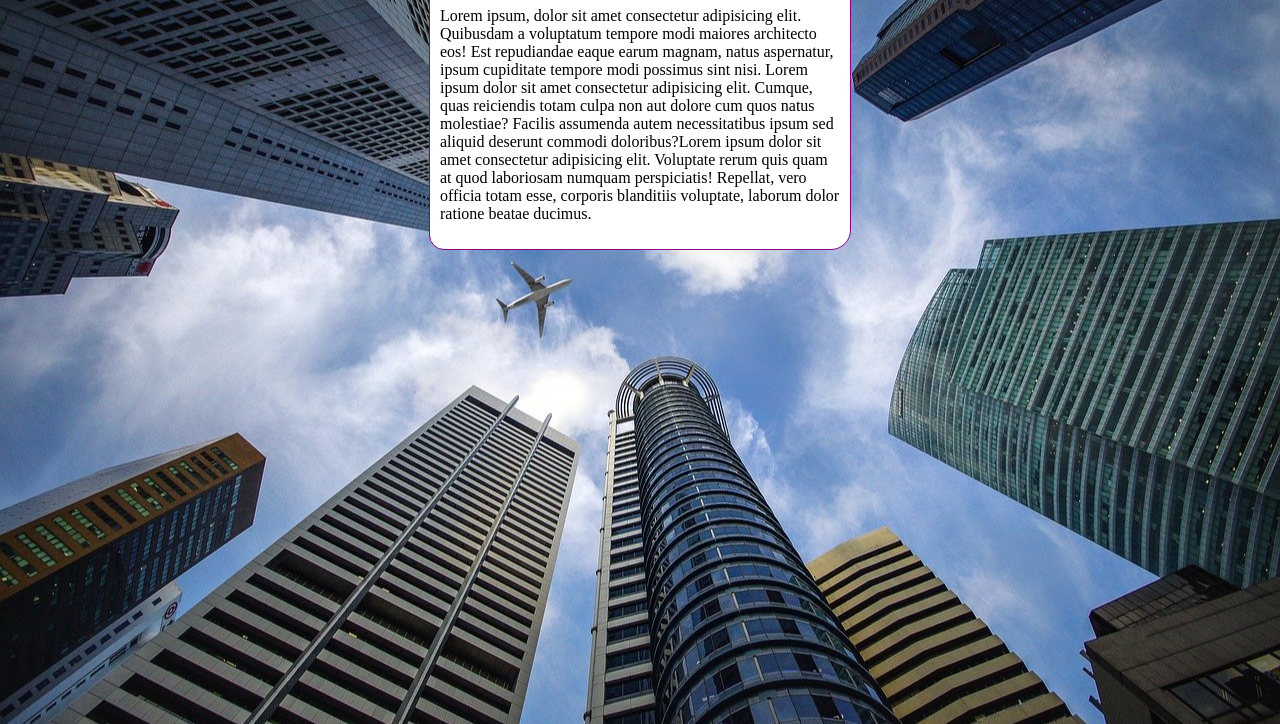
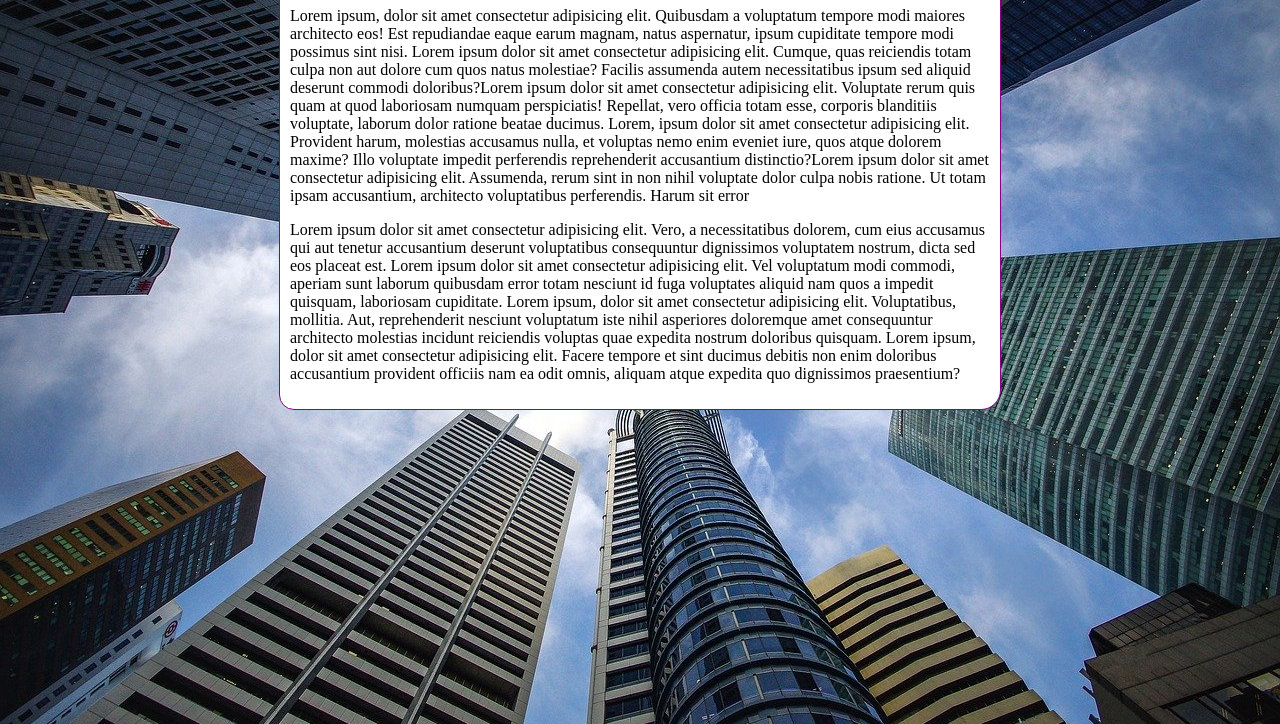
Before and after one commit to kennedyyp/html-css, a plain HTML site: page exercicios/ex22-modulo3/fundo006.html in a window 1280 px wide. Shown: the part 92-816 px from the top of the page. Drawn offline with Linux system fonts and the light colour scheme.

Commit message:
aprendendo back attachment e shorthando

```diff
--- a/exercicios/ex22-modulo3/fundo006.html
+++ b/exercicios/ex22-modulo3/fundo006.html
@@ -12,12 +12,15 @@
             background-repeat: no-repeat;
             background-position: center center;
             background-size: cover;
+                background-attachment: fixed;    }
 
-        }
+            /* Shorthand - Background color > image > position > repeat [size] > attachment
+            Ex: background: color url... */
 
-        main{
+             main{
             background-color: white;
-            width: 400px;
+            max-width: 700px;
+            min-width: 400px;
             padding: 10px;
             margin: auto;
             border: 1px solid darkmagenta;
@@ -28,7 +31,8 @@
 <body>
     <main>
         <h1>Teste de imagem de fundo</h1>
-        <p>Lorem ipsum, dolor sit amet consectetur adipisicing elit. Quibusdam a voluptatum tempore modi maiores architecto eos! Est repudiandae eaque earum magnam, natus aspernatur, ipsum cupiditate tempore modi possimus sint nisi. Lorem ipsum dolor sit amet consectetur adipisicing elit. Cumque, quas reiciendis totam culpa non aut dolore cum quos natus molestiae? Facilis assumenda autem necessitatibus ipsum sed aliquid deserunt commodi doloribus?Lorem ipsum dolor sit amet consectetur adipisicing elit. Voluptate rerum quis quam at quod laboriosam numquam perspiciatis! Repellat, vero officia totam esse, corporis blanditiis voluptate, laborum dolor ratione beatae ducimus.</p>
+        <p>Lorem ipsum, dolor sit amet consectetur adipisicing elit. Quibusdam a voluptatum tempore modi maiores architecto eos! Est repudiandae eaque earum magnam, natus aspernatur, ipsum cupiditate tempore modi possimus sint nisi. Lorem ipsum dolor sit amet consectetur adipisicing elit. Cumque, quas reiciendis totam culpa non aut dolore cum quos natus molestiae? Facilis assumenda autem necessitatibus ipsum sed aliquid deserunt commodi doloribus?Lorem ipsum dolor sit amet consectetur adipisicing elit. Voluptate rerum quis quam at quod laboriosam numquam perspiciatis! Repellat, vero officia totam esse, corporis blanditiis voluptate, laborum dolor ratione beatae ducimus. Lorem, ipsum dolor sit amet consectetur adipisicing elit. Provident harum, molestias accusamus nulla, et voluptas nemo enim eveniet iure, quos atque dolorem maxime? Illo voluptate impedit perferendis reprehenderit accusantium distinctio?Lorem ipsum dolor sit amet consectetur adipisicing elit. Assumenda, rerum sint in non nihil voluptate dolor culpa nobis ratione. Ut totam ipsam accusantium, architecto voluptatibus perferendis. Harum sit error </p>
+        <p>Lorem ipsum dolor sit amet consectetur adipisicing elit. Vero, a necessitatibus dolorem, cum eius accusamus qui aut tenetur accusantium deserunt voluptatibus consequuntur dignissimos voluptatem nostrum, dicta sed eos placeat est. Lorem ipsum dolor sit amet consectetur adipisicing elit. Vel voluptatum modi commodi, aperiam sunt laborum quibusdam error totam nesciunt id fuga voluptates aliquid nam quos a impedit quisquam, laboriosam cupiditate. Lorem ipsum, dolor sit amet consectetur adipisicing elit. Voluptatibus, mollitia. Aut, reprehenderit nesciunt voluptatum iste nihil asperiores doloremque amet consequuntur architecto molestias incidunt reiciendis voluptas quae expedita nostrum doloribus quisquam. Lorem ipsum, dolor sit amet consectetur adipisicing elit. Facere tempore et sint ducimus debitis non enim doloribus accusantium provident officiis nam ea odit omnis, aliquam atque expedita quo dignissimos praesentium?</p>
     </main>
 
 </body>
```
